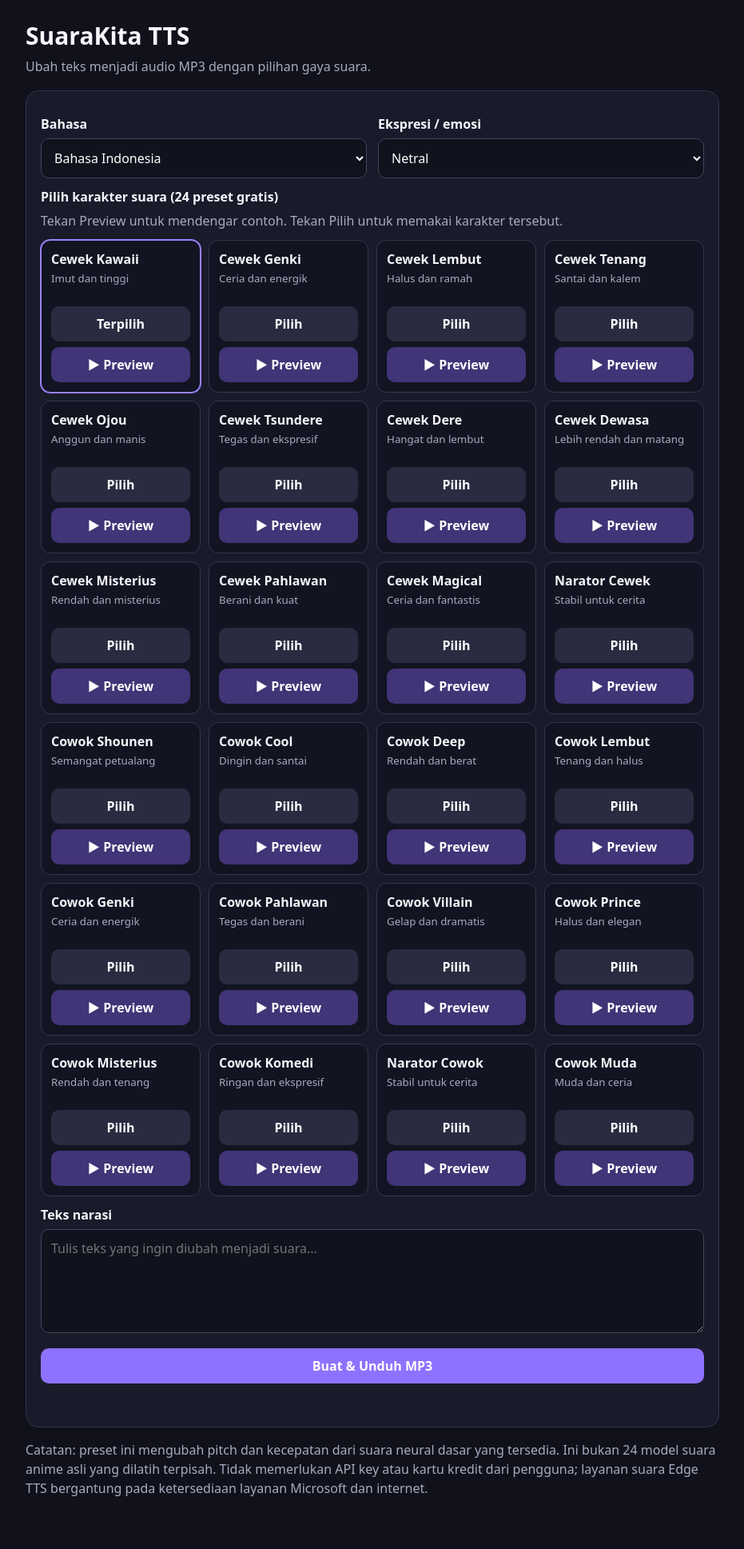
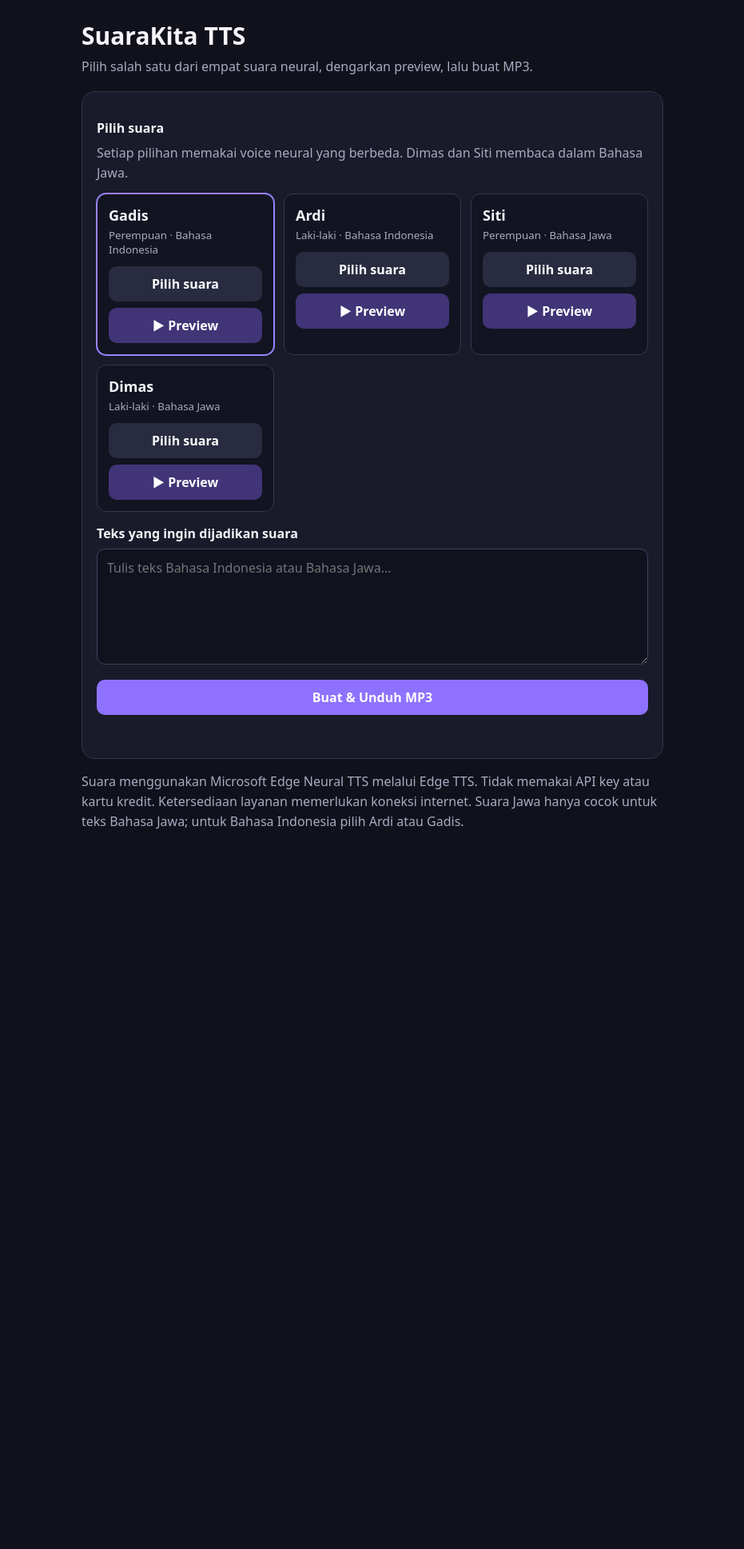
Before and after one commit to muhammadsandi5391-lab/suarakita-tts, a Flask app: page / in a window 1280 px wide. Shown: the whole page at 80% size, without its empty margins (174-1105 px from the left). After the commit the page ends 1037 px from the top, so only its background shows below. Run offline with Flask 3, Linux system fonts and the light colour scheme.

Commit message:
Simplify SuaraKita UI to four natural neural voices

```diff
--- a/templates/index.html
+++ b/templates/index.html
@@ -1,132 +1,71 @@
 <!doctype html>
 <html lang="id">
 <head>
-  <meta charset="utf-8">
-  <meta name="viewport" content="width=device-width, initial-scale=1">
+<meta charset="utf-8"><meta name="viewport" content="width=device-width,initial-scale=1">
 <title>SuaraKita TTS</title>
 <style>
-    :root{color-scheme:dark}
-    *{box-sizing:border-box}
+:root{color-scheme:dark}*{box-sizing:border-box}
 body{margin:0;background:#10111b;color:#f5f5fb;font-family:system-ui,-apple-system,Segoe UI,sans-serif}
-    main{max-width:900px;margin:0 auto;padding:24px 16px 48px}
-    h1{margin:0 0 6px;font-size:30px}
-    .sub,.note{color:#a9abc0;line-height:1.5}
-    .panel{background:#191b2a;border:1px solid #30334a;border-radius:16px;padding:18px;margin-top:18px}
-    label{display:block;font-weight:650;margin:12px 0 7px}
-    select,textarea{width:100%;background:#10121e;color:#fff;border:1px solid #41445d;border-radius:10px;padding:12px;font:inherit}
-    textarea{min-height:130px;resize:vertical}
-    .controls{display:grid;grid-template-columns:1fr 1fr;gap:14px}
-    .voices{display:grid;grid-template-columns:repeat(auto-fit,minmax(190px,1fr));gap:10px;margin-top:12px}
-    .voice{background:#121421;border:1px solid #34374e;border-radius:12px;padding:12px}
+main{max-width:760px;margin:auto;padding:24px 16px 44px}h1{margin:0 0 6px;font-size:30px}
+.note{color:#a9abc0;line-height:1.55}.panel{background:#191b2a;border:1px solid #30334a;border-radius:16px;padding:18px;margin-top:18px}
+.voices{display:grid;grid-template-columns:repeat(auto-fit,minmax(220px,1fr));gap:12px;margin-top:14px}
+.voice{background:#121421;border:1px solid #34374e;border-radius:12px;padding:14px}
 .voice.selected{border-color:#9b83ff;box-shadow:0 0 0 1px #9b83ff}
-    .voice strong{display:block;margin-bottom:4px}
-    .voice small{display:block;color:#a9abc0;min-height:34px}
+.voice strong{display:block;font-size:18px}.voice small{display:block;color:#a9abc0;margin:4px 0 12px}
+label{display:block;font-weight:650;margin:16px 0 8px}
+textarea{width:100%;min-height:145px;resize:vertical;background:#10121e;color:white;border:1px solid #41445d;border-radius:10px;padding:12px;font:inherit}
 button{border:0;border-radius:10px;padding:11px 14px;font:inherit;font-weight:700;cursor:pointer}
-    .choose{width:100%;margin-top:10px;background:#292c40;color:#fff}
-    .preview{width:100%;margin-top:7px;background:#413477;color:#fff}
-    .primary{background:#8e72ff;color:#fff;width:100%;margin-top:14px}
-    button:disabled{opacity:.55;cursor:wait}
-    #status{min-height:24px;color:#c8baff;margin-top:12px}
-    audio{width:100%;margin-top:12px}
-    @media(max-width:560px){.controls{grid-template-columns:1fr}main{padding:20px 12px}}
-  </style>
-</head>
-<body>
-<main>
+.choose{width:100%;background:#292c40;color:#fff}.preview{width:100%;margin-top:8px;background:#413477;color:white}
+.primary{width:100%;margin-top:14px;background:#8e72ff;color:white}
+button:disabled{opacity:.55;cursor:wait}#status{min-height:24px;color:#c8baff;margin-top:12px}
+audio{width:100%;margin-top:10px}@media(max-width:520px){main{padding:18px 12px}}
+</style></head>
+<body><main>
 <h1>SuaraKita TTS</h1>
-  <div class="sub">Ubah teks menjadi audio MP3 dengan pilihan gaya suara.</div>
+<div class="note">Pilih salah satu dari empat suara neural, dengarkan preview, lalu buat MP3.</div>
 <section class="panel">
-    <div class="controls">
-      <div>
-        <label for="language">Bahasa</label>
-        <select id="language"><option value="id">Bahasa Indonesia</option><option value="en">English</option></select>
+<label>Pilih suara</label>
+<div class="note">Setiap pilihan memakai voice neural yang berbeda. Dimas dan Siti membaca dalam Bahasa Jawa.</div>
+<div class="voices" id="voices">
+<div class="voice selected" data-id="gadis"><strong>Gadis</strong><small>Perempuan · Bahasa Indonesia</small><button class="choose">Pilih suara</button><button class="preview">▶ Preview</button></div>
+<div class="voice" data-id="ardi"><strong>Ardi</strong><small>Laki-laki · Bahasa Indonesia</small><button class="choose">Pilih suara</button><button class="preview">▶ Preview</button></div>
+<div class="voice" data-id="siti"><strong>Siti</strong><small>Perempuan · Bahasa Jawa</small><button class="choose">Pilih suara</button><button class="preview">▶ Preview</button></div>
+<div class="voice" data-id="dimas"><strong>Dimas</strong><small>Laki-laki · Bahasa Jawa</small><button class="choose">Pilih suara</button><button class="preview">▶ Preview</button></div>
 </div>
-      <div>
-        <label for="vibe">Ekspresi / emosi</label>
-        <select id="vibe">
-          <option value="netral">Netral</option><option value="ceria">Ceria</option>
-          <option value="sedih">Sedih</option><option value="marah">Marah</option>
-          <option value="romantis">Romantis</option><option value="heroik">Heroik</option>
-          <option value="lembut">Lembut</option><option value="dramatis">Dramatis</option>
-          <option value="puitis">Puitis</option>
-        </select>
-      </div>
-    </div>
-    <label>Pilih karakter suara (24 preset gratis)</label>
-    <div class="note">Tekan Preview untuk mendengar contoh. Tekan Pilih untuk memakai karakter tersebut.</div>
-    <div class="voices" id="voices"></div>
-    <label for="narration">Teks narasi</label>
-    <textarea id="narration" placeholder="Tulis teks yang ingin diubah menjadi suara..."></textarea>
+<label for="narration">Teks yang ingin dijadikan suara</label>
+<textarea id="narration" placeholder="Tulis teks Bahasa Indonesia atau Bahasa Jawa..."></textarea>
 <button class="primary" id="generate">Buat &amp; Unduh MP3</button>
-    <div id="status" role="status"></div>
-    <audio id="player" controls hidden></audio>
+<div id="status" role="status"></div><audio id="player" controls hidden></audio>
 </section>
-  <p class="note">Catatan: preset ini mengubah pitch dan kecepatan dari suara neural dasar yang tersedia. Ini bukan 24 model suara anime asli yang dilatih terpisah. Tidak memerlukan API key atau kartu kredit dari pengguna; layanan suara Edge TTS bergantung pada ketersediaan layanan Microsoft dan internet.</p>
+<p class="note">Suara menggunakan Microsoft Edge Neural TTS melalui Edge TTS. Tidak memakai API key atau kartu kredit. Ketersediaan layanan memerlukan koneksi internet. Suara Jawa hanya cocok untuk teks Bahasa Jawa; untuk Bahasa Indonesia pilih Ardi atau Gadis.</p>
 </main>
 <script>
-const characters = [
-  ["girl_kawaii","Cewek Kawaii","Imut dan tinggi"],["girl_genki","Cewek Genki","Ceria dan energik"],
-  ["girl_soft","Cewek Lembut","Halus dan ramah"],["girl_calm","Cewek Tenang","Santai dan kalem"],
-  ["girl_ojou","Cewek Ojou","Anggun dan manis"],["girl_tsundere","Cewek Tsundere","Tegas dan ekspresif"],
-  ["girl_dere","Cewek Dere","Hangat dan lembut"],["girl_mature","Cewek Dewasa","Lebih rendah dan matang"],
-  ["girl_mysterious","Cewek Misterius","Rendah dan misterius"],["girl_hero","Cewek Pahlawan","Berani dan kuat"],
-  ["girl_magical","Cewek Magical","Ceria dan fantastis"],["girl_narrator","Narator Cewek","Stabil untuk cerita"],
-  ["boy_shounen","Cowok Shounen","Semangat petualang"],["boy_cool","Cowok Cool","Dingin dan santai"],
-  ["boy_deep","Cowok Deep","Rendah dan berat"],["boy_soft","Cowok Lembut","Tenang dan halus"],
-  ["boy_genki","Cowok Genki","Ceria dan energik"],["boy_hero","Cowok Pahlawan","Tegas dan berani"],
-  ["boy_villain","Cowok Villain","Gelap dan dramatis"],["boy_prince","Cowok Prince","Halus dan elegan"],
-  ["boy_mysterious","Cowok Misterius","Rendah dan tenang"],["boy_comedy","Cowok Komedi","Ringan dan ekspresif"],
-  ["boy_narrator","Narator Cowok","Stabil untuk cerita"],["boy_young","Cowok Muda","Muda dan ceria"]
-];
-let selected = "girl_kawaii";
-let audioUrl = null;
-const voicesEl = document.getElementById("voices");
-const statusEl = document.getElementById("status");
-const player = document.getElementById("player");
-
-function renderVoices(){
-  voicesEl.innerHTML = "";
-  characters.forEach(([id,name,desc])=>{
-    const card = document.createElement("div");
-    card.className = "voice" + (id===selected ? " selected" : "");
-    const title = document.createElement("strong"); title.textContent=name;
-    const detail = document.createElement("small"); detail.textContent=desc;
-    const choose = document.createElement("button"); choose.className="choose"; choose.textContent=id===selected?"Terpilih":"Pilih";
-    choose.onclick=()=>{selected=id;renderVoices();statusEl.textContent=name+" dipilih.";};
-    const preview = document.createElement("button"); preview.className="preview"; preview.textContent="▶ Preview";
-    preview.onclick=()=>playPreview(id,preview);
-    card.append(title,detail,choose,preview); voicesEl.append(card);
+let selected="gadis",audioUrl=null;
+const statusEl=document.getElementById("status"),player=document.getElementById("player");
+document.querySelectorAll(".voice").forEach(card=>{
+ const id=card.dataset.id;
+ card.querySelector(".choose").onclick=()=>{
+  selected=id;document.querySelectorAll(".voice").forEach(c=>c.classList.toggle("selected",c===card));
+  statusEl.textContent=card.querySelector("strong").textContent+" dipilih.";
+ };
+ card.querySelector(".preview").onclick=()=>sendAudio("/preview",new FormDataWithVoice(id),card.querySelector(".preview"));
 });
-}
-async function requestAudio(endpoint, data, button){
-  button.disabled=true; statusEl.textContent="Sedang membuat audio...";
+function FormDataWithVoice(id){const d=new FormData();d.append("voice",id);return d;}
+async function sendAudio(endpoint,data,button){
+ button.disabled=true;statusEl.textContent="Sedang membuat audio...";
  try{
   const response=await fetch(endpoint,{method:"POST",body:data});
-    if(!response.ok){let message="Gagal membuat audio.";try{message=(await response.json()).error||message;}catch{}throw new Error(message);}
-    const blob=await response.blob();
-    if(audioUrl)URL.revokeObjectURL(audioUrl);
+  if(!response.ok){let msg="Gagal membuat audio.";try{msg=(await response.json()).error||msg}catch{}throw new Error(msg);}
+  const blob=await response.blob();if(audioUrl)URL.revokeObjectURL(audioUrl);
   audioUrl=URL.createObjectURL(blob);player.src=audioUrl;player.hidden=false;
-    if(endpoint==="/generate"){
-      const a=document.createElement("a");a.href=audioUrl;a.download="suarakita-narasi.mp3";document.body.appendChild(a);a.click();a.remove();
-      statusEl.textContent="Audio berhasil dibuat. Unduhan MP3 dimulai.";
-    }else{statusEl.textContent="Preview siap diputar.";await player.play();}
-  }catch(error){statusEl.textContent=error.message;}
-  finally{button.disabled=false;}
-}
-function playPreview(id,button){
-  const data=new FormData();data.append("language",document.getElementById("language").value);
-  data.append("character",id);data.append("vibe",document.getElementById("vibe").value);
-  requestAudio("/preview",data,button);
+  if(endpoint==="/preview"){statusEl.textContent="Preview siap diputar.";await player.play();}
+  else{const a=document.createElement("a");a.href=audioUrl;a.download="suarakita-narasi.mp3";document.body.appendChild(a);a.click();a.remove();statusEl.textContent="MP3 berhasil dibuat dan unduhan dimulai.";}
+ }catch(e){statusEl.textContent=e.message;}finally{button.disabled=false;}
 }
 document.getElementById("generate").onclick=()=>{
  const text=document.getElementById("narration").value.trim();
-  if(!text){statusEl.textContent="Tulis narasi terlebih dahulu.";return;}
-  const data=new FormData();data.append("narration",text);
-  data.append("language",document.getElementById("language").value);
-  data.append("character",selected);data.append("vibe",document.getElementById("vibe").value);
-  requestAudio("/generate",data,document.getElementById("generate"));
+ if(!text){statusEl.textContent="Tulis teks terlebih dahulu.";return;}
+ const data=FormDataWithVoice(selected);data.append("narration",text);
+ sendAudio("/generate",data,document.getElementById("generate"));
 };
-renderVoices();
-</script>
-</body>
-</html>
+</script></body></html>
```
Lines whose indentation alone changed are shown as unchanged.
